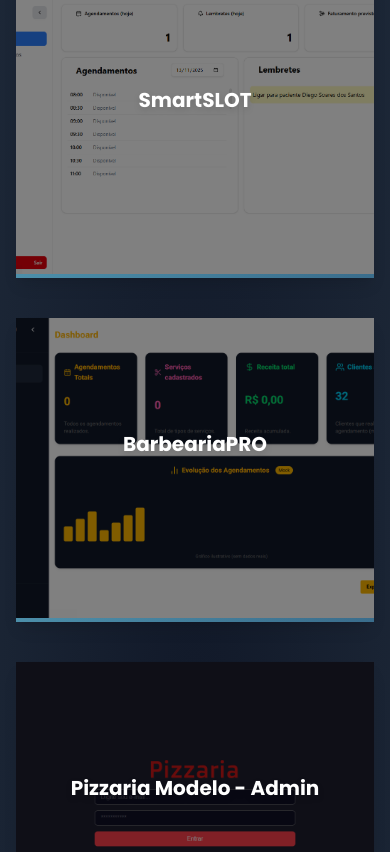
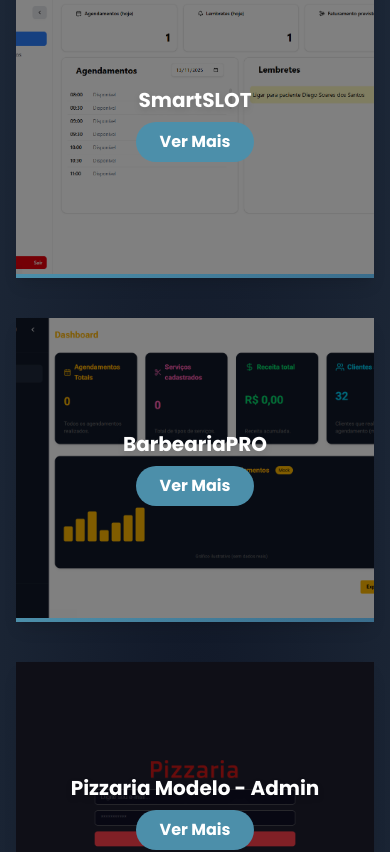
Before and after one commit to diegoshpn/ds-portfolio, a Next.js app: page / in a window 390 px wide. Shown: the part 3529-4381 px from the top of the page. Built offline with nearby package versions, Linux system fonts and the light colour scheme.

Commit message:
Ajuste no botão 'Ver Mais' do card de projetos

```diff
--- a/src/app/_projects/page.jsx
+++ b/src/app/_projects/page.jsx
@@ -103,7 +103,7 @@
               </h2>
               <button
                 onClick={() => setSelectedProject(project)}
-                className="bg-[#4c8faa] text-white px-6 py-2 rounded-full font-bold hover:bg-[#3a6d8c] transition-all duration-300 opacity-0 translate-y-4 group-hover:opacity-100 group-hover:translate-y-0 cursor-pointer"
+                className="bg-[#4c8faa] text-white px-6 py-2 rounded-full font-bold hover:bg-[#3a6d8c] transition-all duration-300 opacity-100 translate-y-0 md:opacity-0 md:translate-y-4 md:group-hover:opacity-100 md:group-hover:translate-y-0 cursor-pointer"
               >
                 Ver Mais
               </button>
```
